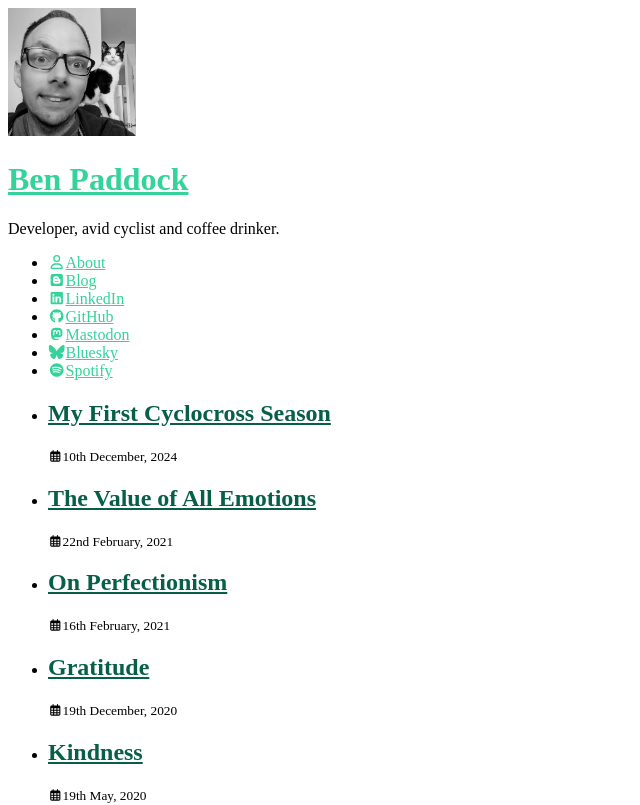
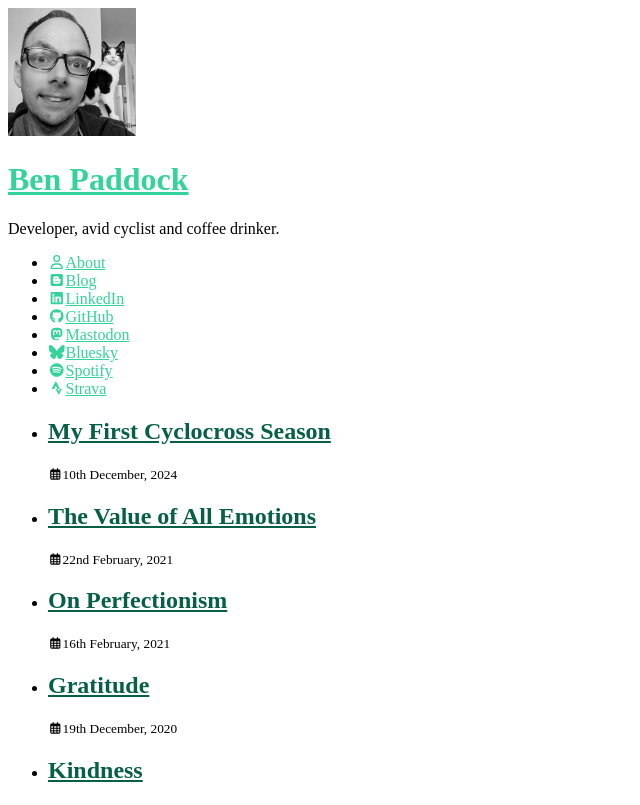
Before and after one commit to pads/benpaddock.net, a Next.js app: page /blog in a window 1280 px wide. Shown: the top 805 px of the page, without its empty margins (0-640 px from the left). Built offline with nearby package versions, Linux system fonts and the light colour scheme.

Commit message:
Add strava link

```diff
--- a/components/layout.tsx
+++ b/components/layout.tsx
@@ -1,4 +1,12 @@
-import { faBlogger, faBluesky, faGithub, faLinkedin, faMastodon, faSpotify } from "@fortawesome/free-brands-svg-icons";
+import {
+    faBlogger,
+    faBluesky,
+    faGithub,
+    faLinkedin,
+    faMastodon,
+    faSpotify,
+    faStrava
+} from "@fortawesome/free-brands-svg-icons";
 import { faUser } from "@fortawesome/free-regular-svg-icons";
 import { FontAwesomeIcon } from "@fortawesome/react-fontawesome";
 import Head from "next/head";
@@ -84,6 +92,12 @@ export default function Layout({
                                 Spotify
                             </a>
                         </li>
+                        <li className="p-2 flex-auto">
+                            <a href="https://www.strava.com/athletes/176806" target="_blank" rel="noreferrer">
+                                <FontAwesomeIcon className="mr-2" icon={faStrava} fixedWidth size="sm" />
+                                Strava
+                            </a>
+                        </li>
                     </ul>
                 </nav>
             </div>
```
Also changed, not shown: 1 other file (tests, documents, lock files or other folders).
